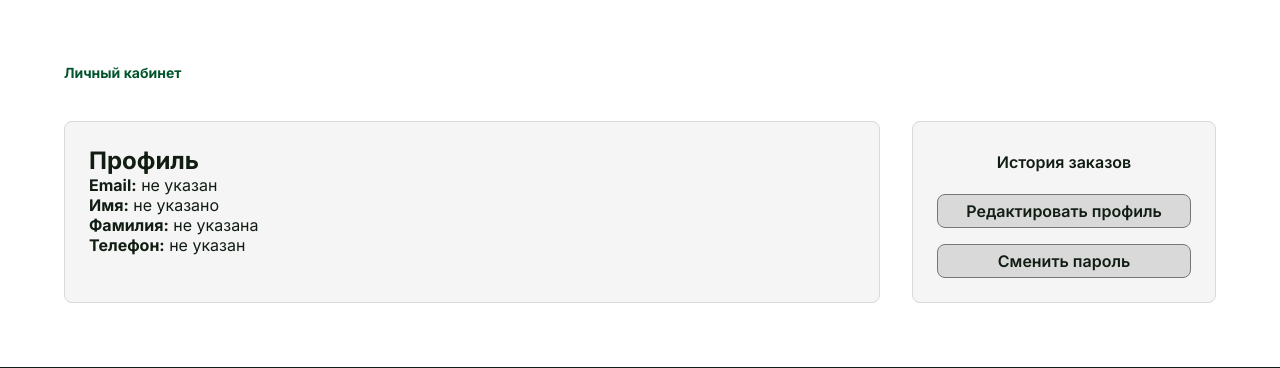
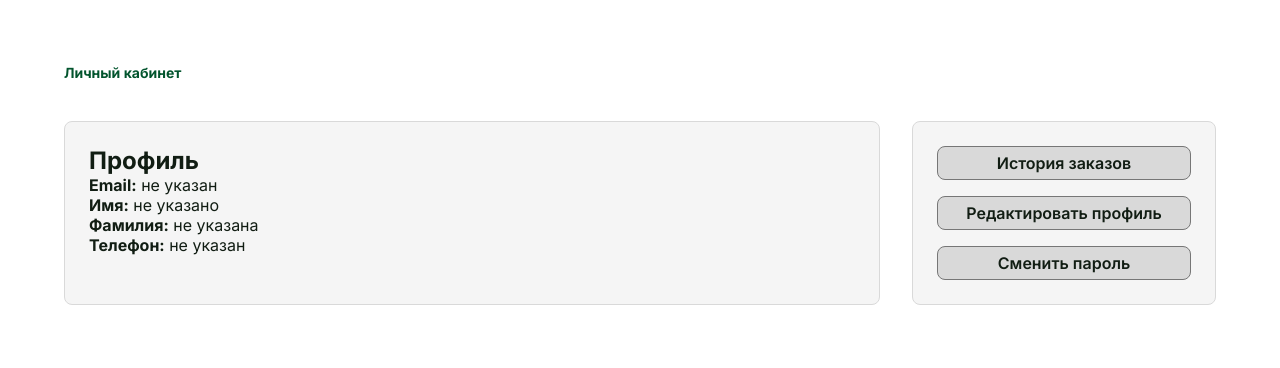
Before and after one commit to OxoTHuk2010/django_3, a Django app: template src/templates/users/profile.html in a window 1280 px wide. Shown: the part 100-468 px from the top of the page. Run offline with Django 5.2, Linux system fonts and the light colour scheme; the template is opened without the code that fills it, so the values that code supplies are empty.

Commit message:
Fix: исправлено отображение кнопок в ЛК

```diff
--- a/src/static/shop/css/main.css
+++ b/src/static/shop/css/main.css
@@ -140,7 +140,8 @@ header {
 }
 
 .button--secondary:hover {
-    background-color: var(--slate-200);
+    background-color: var(---dark-green);
+    border: 2px solid var(--border-dark-grey);
 }
 
 .button--primary {
--- a/src/templates/users/profile.html
+++ b/src/templates/users/profile.html
@@ -21,7 +21,7 @@
             </article>
 
             <aside class="surface account-card account-actions">
-                <a class="button" href="{% url 'users:order_list' %}">История заказов</a>
+                <a class="button secondary" href="{% url 'users:order_list' %}">История заказов</a>
                 <a class="button secondary" href="{% url 'users:profile_edit' %}">Редактировать профиль</a>
                 <a class="button secondary" href="{% url 'users:password_change' %}">Сменить пароль</a>
             </aside>
```
